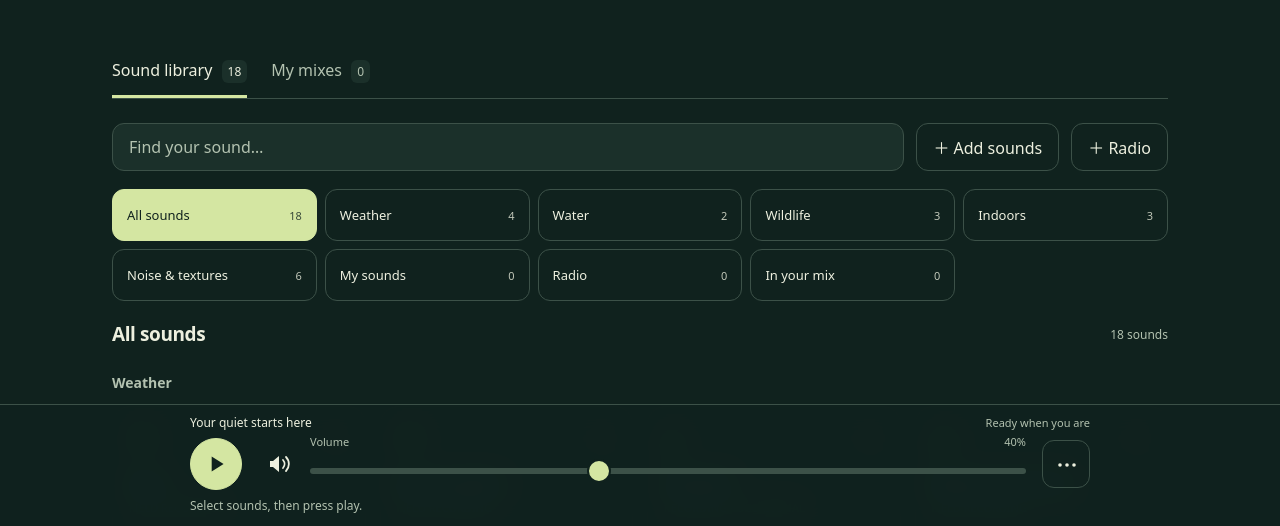
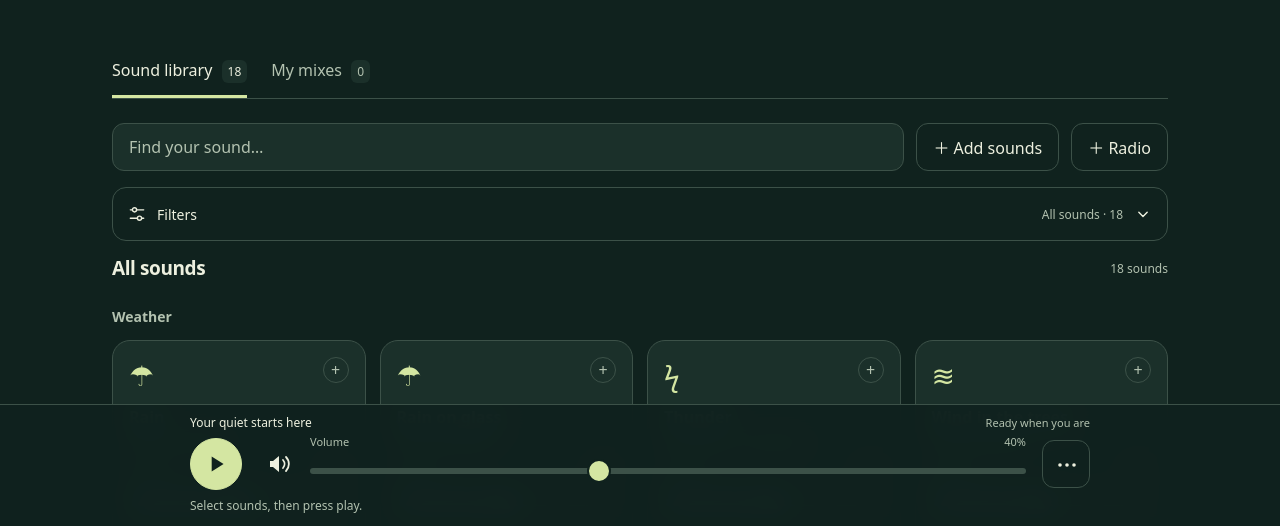
Before and after one commit to Vibeshibe/openambience, a website with bundled scripts: page index.html in a window 1280 px wide. Shown: the part 268-794 px from the top of the page. Built offline with nearby package versions, Linux system fonts and the light colour scheme.

Commit message:
ui: collapse library categories into a filters panel

```diff
--- a/app.js
+++ b/app.js
@@ -86,10 +86,12 @@ function filterSounds() {
     if (!card.hidden) { count++; visibleGroups.add(categoryOf(sound)); }
   }
   for (const heading of $('#sounds').querySelectorAll('.sound-group-heading')) heading.hidden = category !== 'All sounds' || !visibleGroups.has(heading.dataset.category);
-  for (const button of $('#categories').children) {
-    button.setAttribute('aria-pressed', String(button.dataset.category === category));
-    button.querySelector('.category-count').textContent = catalog.filter(sound => matchesSearch(sound) && matchesCategory(sound, button.dataset.category, mix.enabled)).length;
+  for (const input of $('#categories').querySelectorAll('input')) {
+    input.checked = input.value === category;
+    input.closest('label').querySelector('.category-count').textContent = catalog.filter(sound => matchesSearch(sound) && matchesCategory(sound, input.value, mix.enabled)).length;
   }
+  $('#filter-summary').textContent = `${category} · ${count}`;
+  $('#filters').classList.toggle('filtered', category !== 'All sounds' || Boolean(query));
   $('#empty').hidden = count > 0;
   $('#empty').textContent = query ? 'No sounds match your search in this category.' : category === 'Radio' ? 'Add a station using ＋ Radio. Your saved stations will appear here.' : category === 'My sounds' ? 'Choose ＋ Add sounds to import recordings from your device.' : category === 'In your mix' ? 'Select sounds from the library to build your mix.' : 'No sounds in this category yet.';
   $('#visible-count').textContent = `${count} sound${count === 1 ? '' : 's'}`;
@@ -173,12 +175,14 @@ function renderSounds() {
   }
 }
 for (const name of CATEGORIES) {
-  const button = document.createElement('button'); button.dataset.category = name; button.setAttribute('aria-label', name);
-  const label = document.createElement('span'); label.textContent = name;
+  const label = document.createElement('label'); label.className = 'category-option';
+  const input = document.createElement('input'); input.type = 'radio'; input.name = 'category'; input.value = name; input.setAttribute('aria-label', name);
+  const text = document.createElement('span'); text.className = 'category-name'; text.textContent = name;
   const count = document.createElement('span'); count.className = 'category-count'; count.setAttribute('aria-hidden', 'true');
-  button.append(label, count); button.onclick = () => selectCategory(name);
-  $('#categories').append(button);
+  label.append(input, text, count); input.onchange = () => { if (input.checked) selectCategory(name); };
+  $('#categories').append(label);
 }
+$('#clear-filters').onclick = () => { $('#search').value = ''; selectCategory('All sounds'); };
 $('#search').oninput = filterSounds;
 function showView(name) {
   $('#library').hidden = name !== 'library'; $('#mixes').hidden = name !== 'mixes';
@@ -342,7 +346,7 @@ if ('serviceWorker' in navigator) {
   navigator.serviceWorker.register('./sw.js').then(registration => {
     const check = async () => {
       let ready = false;
-      try { ready = Boolean(await caches.match(new URL('./audio/credits.json', location.href), { cacheName: 'openambience-shell-0.3.0-alpha.3' })); } catch {}
+      try { ready = Boolean(await caches.match(new URL('./audio/credits.json', location.href), { cacheName: 'openambience-shell-0.3.0-alpha.4' })); } catch {}
       $('#offline').textContent = ready && registration.active ? '● Library ready offline' : 'Preparing offline library…';
       $('#update').hidden = !registration.waiting;
     };
--- a/index.html
+++ b/index.html
@@ -28,7 +28,11 @@
     <nav class="view-tabs" aria-label="Browse"><button id="library-tab" aria-pressed="true">Sound library <span id="sound-total"></span></button><button id="mixes-tab" aria-pressed="false">My mixes <span id="mix-total">0</span></button></nav>
     <section id="library" aria-label="Sound library" tabindex="-1">
       <div class="toolbar"><label class="search"><span class="sr-only">Find a sound</span><input id="search" type="search" placeholder="Find your sound…" autocomplete="off"></label><button id="add-sounds" class="quiet">＋ Add sounds</button><button id="add-radio" class="quiet">＋ Radio</button><input id="sound-files" type="file" accept="audio/*,.mp3,.wav,.m4a,.ogg,.flac" multiple hidden></div>
-      <nav id="categories" class="categories" aria-label="Sound categories"></nav>
+      <details id="filters" class="filters">
+        <summary id="filter-toggle"><svg class="filter-icon" viewBox="0 0 24 24" aria-hidden="true"><path d="M4 7h16M4 17h16"/><circle cx="9" cy="7" r="2.5"/><circle cx="15" cy="17" r="2.5"/></svg><span>Filters</span><span id="filter-summary">All sounds</span><svg class="filter-chevron" viewBox="0 0 24 24" aria-hidden="true"><path d="m7 10 5 5 5-5"/></svg></summary>
+        <fieldset id="categories" class="categories"><legend>Show sounds</legend></fieldset>
+        <div class="filter-actions"><button id="clear-filters" class="text-button" type="button">Clear filters</button></div>
+      </details>
       <div class="section-heading"><h2 id="category-heading">All sounds</h2><span id="visible-count"></span></div>
       <div id="sounds" class="sound-grid"></div>
       <p id="empty" class="empty" hidden>No sounds here yet. Try another category or add a recording.</p><p id="radio-hint" class="hint" hidden>Radio uses your internet connection. Saved station URLs stay on this device; live audio is never downloaded for offline use.</p>
@@ -42,7 +46,7 @@
     </section>
     <noscript>Enable JavaScript to mix and play sounds.</noscript>
   </main>
-  <footer><span id="offline">Preparing offline library…</span><button id="show-credits" class="text-button">Sound credits</button><span>v0.3.0-alpha.3 · No accounts. No tracking.</span></footer>
+  <footer><span id="offline">Preparing offline library…</span><button id="show-credits" class="text-button">Sound credits</button><span>v0.3.0-alpha.4 · No accounts. No tracking.</span></footer>
   <div class="player-dock">
     <div class="player-summary"><strong id="layer-count">Your quiet starts here</strong><span id="countdown">Nothing playing</span></div>
     <section class="player" aria-label="Playback controls">
--- a/package.json
+++ b/package.json
@@ -1,6 +1,6 @@
 {
   "name": "openambience",
-  "version": "0.3.0-alpha.3",
+  "version": "0.3.0-alpha.4",
   "private": true,
   "description": "An open-source, offline-capable ambient sound mixer.",
   "type": "module",
--- a/styles.css
+++ b/styles.css
@@ -164,26 +164,6 @@ p {
 }
 input::placeholder {
   color:var(--muted);
-}
-.categories {
-  display:flex;
-  gap:8px;
-  overflow-x:auto;
-  padding:16px 2px 8px;
-  scrollbar-width:thin;
-}
-.categories button {
-  white-space:nowrap;
-  border-radius:24px;
-  min-height:44px;
-  font-size:13px;
-  padding:8px 16px;
-  background:transparent;
-}
-.categories button[aria-pressed=true] {
-  background:var(--accent);
-  color:var(--bg);
-  border-color:var(--accent);
 }
 .section-heading {
   display:flex;
@@ -559,10 +539,6 @@ form .primary {
     min-width:0;
     font-size:16px;
   }
-  .categories {
-    margin-right:-18px;
-    padding-right:18px;
-  }
   .sound-grid {
     grid-template-columns:repeat(2,minmax(0,1fr));
     gap:10px;
@@ -633,31 +609,38 @@ form .primary {
     scroll-behavior:auto!important;
   }
 }
-/* Keep every category visible, including on narrow screens. */
-.categories {
-  display: grid;
-  grid-template-columns: repeat(3, minmax(0, 1fr));
-  overflow: visible;
-  margin: 0;
-  padding: 18px 0 6px;
+/* Disclose browsing filters only when needed; retain the active choice. */
+.filters { margin-top:16px; border:1px solid var(--line); border-radius:14px; }
+.filters summary {
+  display:flex;
+  align-items:center;
+  gap:10px;
+  min-height:52px;
+  padding:10px 14px;
+  cursor:pointer;
+  list-style:none;
+  font-size:14px;
+  border-radius:13px;
 }
-.categories button {
-  display: flex;
-  align-items: center;
-  justify-content: space-between;
-  gap: 6px;
-  white-space: normal;
-  text-align: left;
-  border-radius: 12px;
-  padding: 10px;
-  font-size: 12px;
-  min-height: 52px;
-}
-.category-count {
-  font-size: 11px;
-  opacity: .8;
-  flex-shrink: 0;
-}
+.filters summary, .category-option { -webkit-tap-highlight-color:transparent; }
+.filters summary::-webkit-details-marker { display:none; }
+.filters summary:focus-visible { outline:3px solid var(--accent); outline-offset:3px; }
+.filters summary:hover { background:var(--panel); }
+.filters svg { width:20px; height:20px; flex-shrink:0; fill:none; stroke:currentColor; stroke-width:1.7; stroke-linecap:round; stroke-linejoin:round; }
+.filters .filter-icon circle { fill:var(--bg); }
+#filter-summary { margin-left:auto; color:var(--muted); font-size:12px; overflow:hidden; text-overflow:ellipsis; white-space:nowrap; }
+.filters.filtered #filter-summary { color:var(--accent); }
+.filters[open] .filter-chevron { transform:rotate(180deg); }
+.categories { display:grid; grid-template-columns:repeat(2,minmax(0,1fr)); gap:4px 8px; min-width:0; margin:4px 0 0; padding:0 12px; border:0; }
+.categories legend { padding:4px 2px 8px; color:var(--muted); font-size:12px; }
+.category-option { display:flex; align-items:center; gap:8px; min-height:44px; padding:8px; border-radius:8px; font-size:13px; cursor:pointer; }
+.category-option:hover { background:var(--panel); }
+.category-option:has(input:checked) { background:#263d30; color:var(--accent); }
+.category-option input { flex:0 0 18px; width:18px; height:18px; min-height:0; margin:0; accent-color:var(--accent); }
+.category-name { min-width:0; overflow-wrap:anywhere; }
+.category-count { margin-left:auto; color:var(--muted); font-size:11px; }
+.filter-actions { padding:4px 20px 10px; }
+.filter-actions button { font-size:12px; }
 .sound-group-heading {
   grid-column: 1 / -1;
   margin: 12px 0 0;
@@ -686,8 +669,7 @@ form .primary {
 .retry-radio { font-size: 12px; padding: 6px 10px; }
 #status { overflow-wrap: anywhere; max-height: 3.8em; overflow-y: auto; }
 @media (min-width: 700px) {
-  .categories { grid-template-columns: repeat(5, minmax(0, 1fr)); }
-  .categories button { font-size: 13px; padding: 10px 14px; }
+  .categories { grid-template-columns:repeat(3,minmax(0,1fr)); }
 }
 @media (max-width: 600px) {
   .toolbar { display: grid; grid-template-columns: 1fr 1fr; }
--- a/sw.js
+++ b/sw.js
@@ -1,4 +1,4 @@
-const CACHE = 'openambience-shell-0.3.0-alpha.3';
+const CACHE = 'openambience-shell-0.3.0-alpha.4';
 const FILES = ['./', './index.html', './styles.css', './app.js', './js/state.js', './js/audio.js', './js/catalog.js', './js/storage.js', './js/categories.js', './js/radio.js', './audio/credits.json', './manifest.webmanifest', './icons/icon.svg', './icons/icon-192.png', './icons/icon-512.png'];
 self.addEventListener('install', event => {
   event.waitUntil((async () => {
```
Also changed, not shown: docs/testing.md (+4 -0 lines), docs/ui-design.md (+7 -1 lines), scripts/browser-check.cjs (+9 -4 lines), scripts/radio-browser-check.cjs (+17 -12 lines), CHANGELOG.md, README.md.
